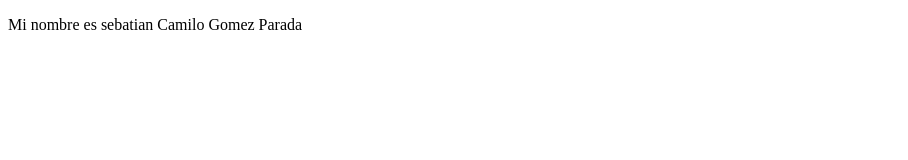
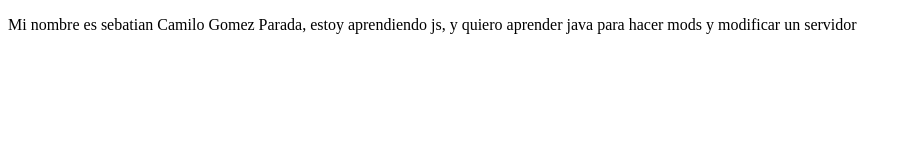
Before and after one commit to Toxerolck/PrimerProyecto, a plain HTML site: page index.html in a window 1280 px wide. Shown: the whole page, without its empty margins (0-908 px from the left). Drawn offline with Linux system fonts and the light colour scheme.

Commit message:
Personal page

```diff
--- a/index.html
+++ b/index.html
@@ -8,7 +8,7 @@
 </head>
 <body>
     <p>
-        Mi nombre es sebatian Camilo Gomez Parada
+        Mi nombre es sebatian Camilo Gomez Parada, estoy aprendiendo js, y quiero aprender java para hacer mods y modificar un servidor
 
     </p>
 </body>
```
